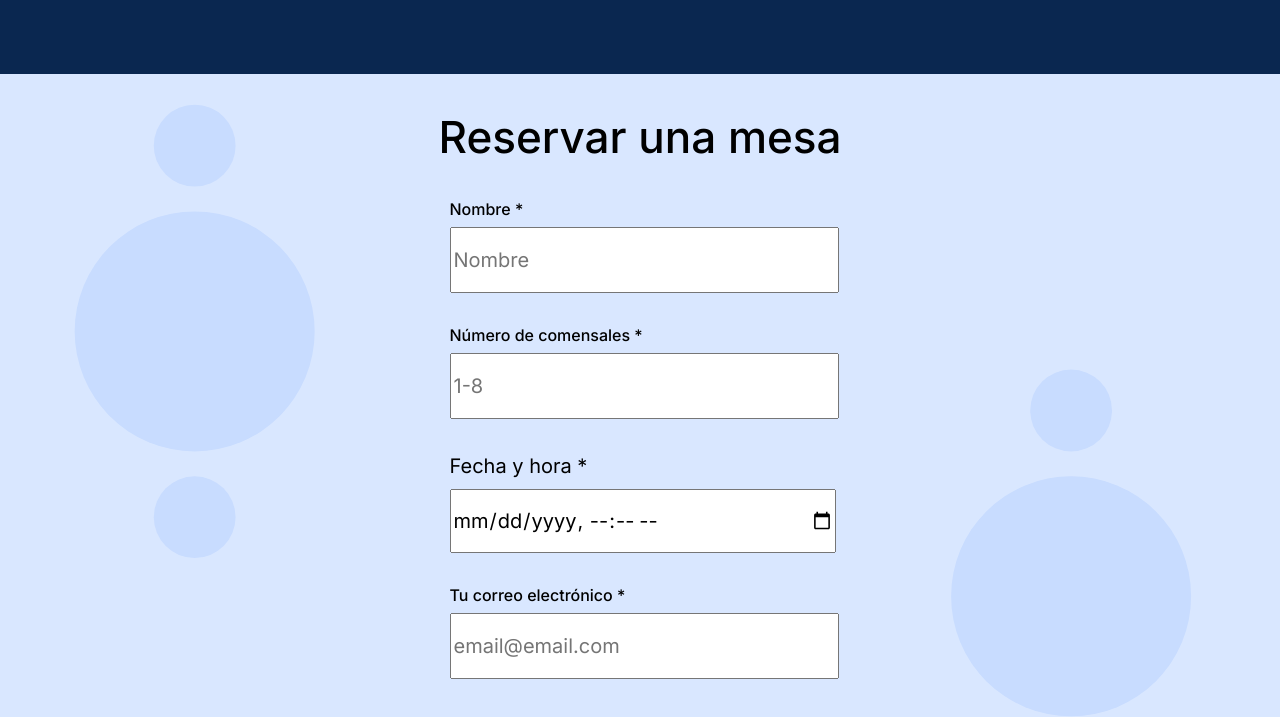
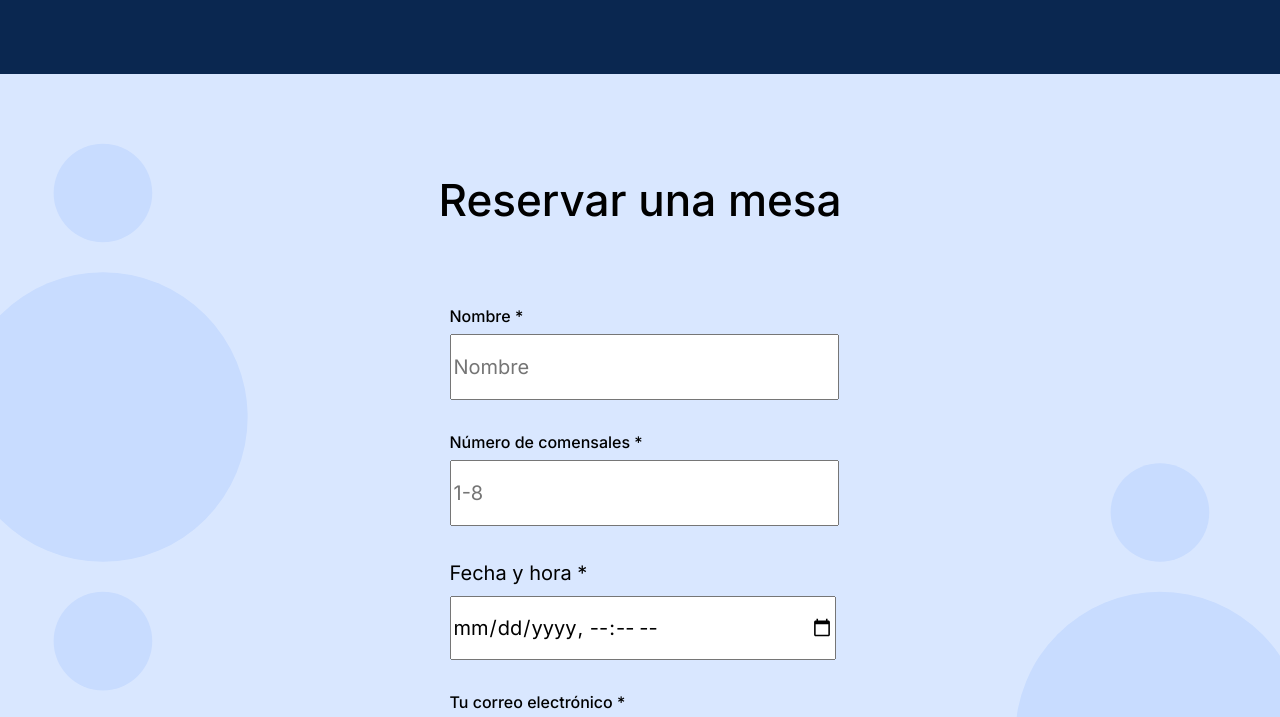
Before and after one commit to itzelgiron22/web_project_coffeeshop, a plain HTML site: page index.html in a window 1280 px wide. Shown: the part 1366-2083 px from the top of the page. Drawn offline with Linux system fonts and the light colour scheme.

Commit message:
combios en el css seccion reservation

```diff
--- a/pages/index.css
+++ b/pages/index.css
@@ -196,8 +196,6 @@
   background-color: #d9e7ff;
   width: 100%;
   color: #000000;
-  min-height: 720px;
-  max-height: 800px;
 }
 
 .reservation__title {
@@ -209,16 +207,16 @@
   font-weight: 500;
   font-size: 44px;
   line-height: 52px;
-  padding: 100px auto 120px;
+  padding-top: 100px;
+  margin: 0;
 }
 
 .reservation__form {
-  margin: auto;
+  margin: 80px auto 120px auto;
 }
 
 .form {
   max-width: 385px;
-  box-sizing: border-box;
 }
 .reservation__form-text {
   padding: 0;
```
